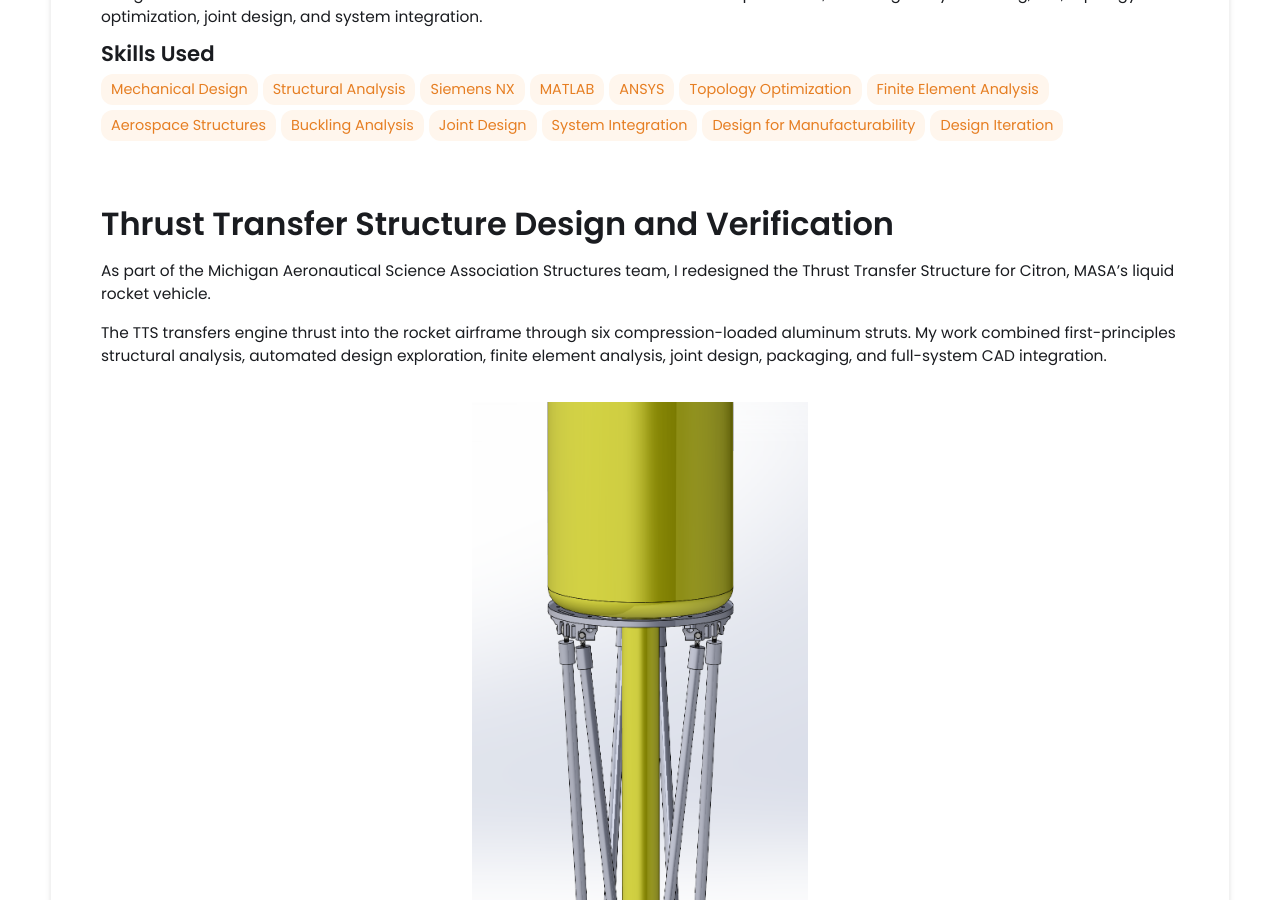
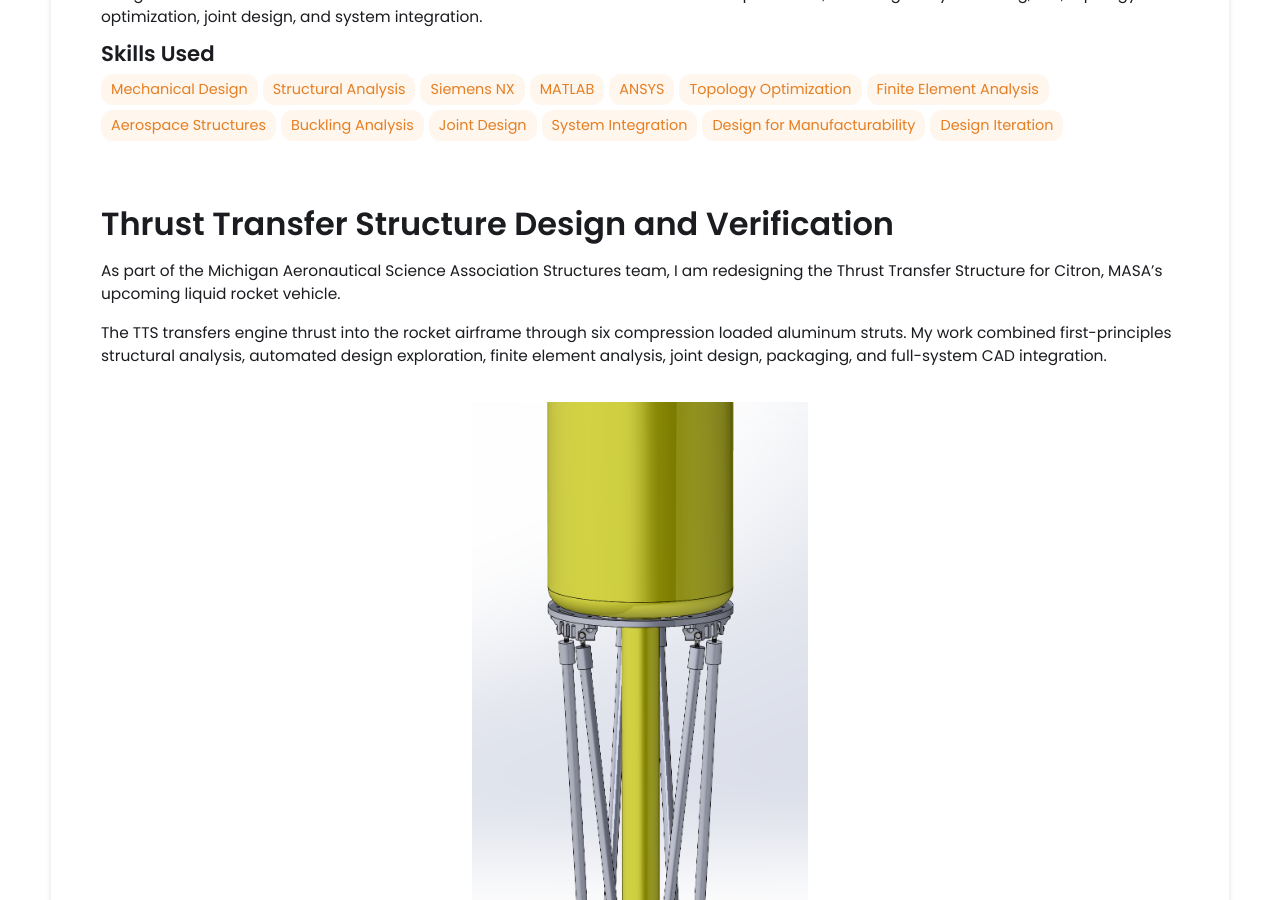
Before and after one commit to mnmohsen/personalwebsite, a Jekyll site: the page built from _projects/demo-project/index.md, in a window 1280 px wide and 900 px high, scrolled down 606 px. Built offline with Jekyll 4.4.1, drawn with Linux system fonts in a browser that asks for light colours.

Commit message:
Update index.md

```diff
--- a/_projects/demo-project/index.md
+++ b/_projects/demo-project/index.md
@@ -60,9 +60,9 @@ main-image: /image_rockit.png
 
 ## Thrust Transfer Structure Design and Verification
 
-As part of the Michigan Aeronautical Science Association Structures team, I redesigned the Thrust Transfer Structure for Citron, MASA’s liquid rocket vehicle.
+As part of the Michigan Aeronautical Science Association Structures team, I am redesigning the Thrust Transfer Structure for Citron, MASA’s upcoming liquid rocket vehicle.
 
-The TTS transfers engine thrust into the rocket airframe through six compression-loaded aluminum struts. My work combined first-principles structural analysis, automated design exploration, finite element analysis, joint design, packaging, and full-system CAD integration.
+The TTS transfers engine thrust into the rocket airframe through six compression loaded aluminum struts. My work combined first-principles structural analysis, automated design exploration, finite element analysis, joint design, packaging, and full-system CAD integration.
 
 <img src="/assets/images/newttscover.png" alt="Current Citron thrust transfer structure assembly with six tubular struts and compact clevis-style joints" style="width:100%; max-height:750px; object-fit:contain; margin:20px 0;">
 
```
